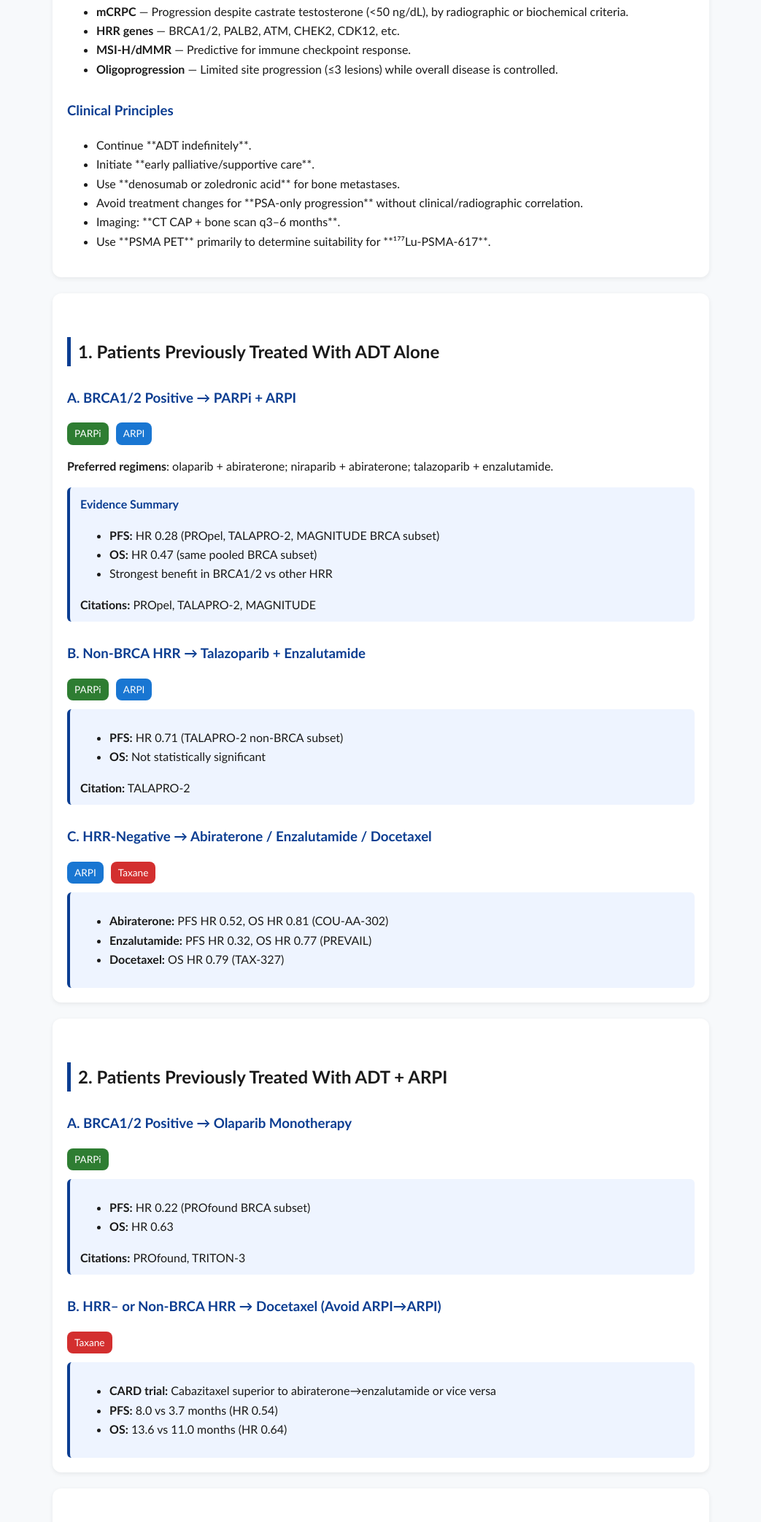
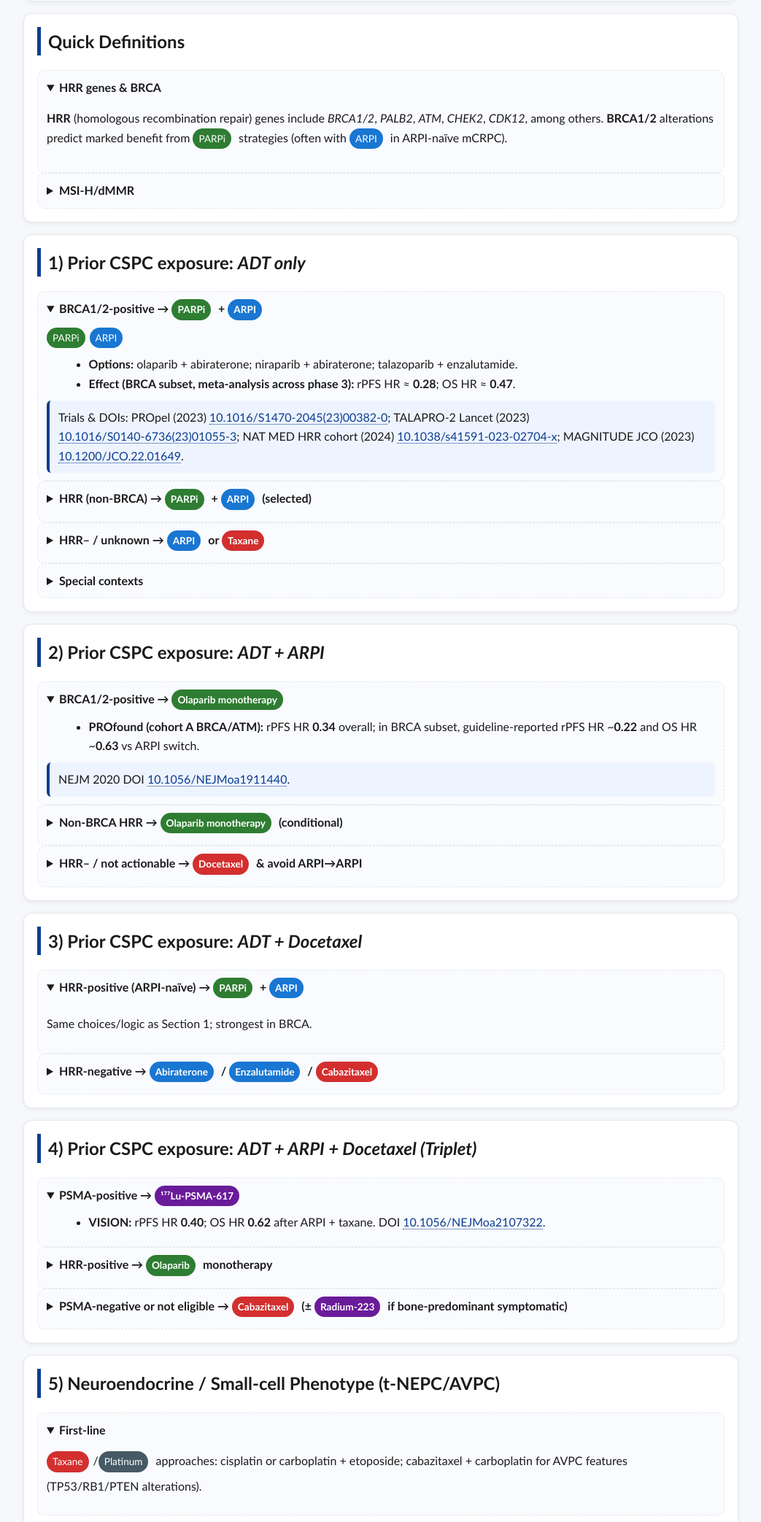
Before and after one commit to dralisamir/mcrpc-algorithm, a plain HTML site: page index.html in a window 1280 px wide. Shown: the part 546-2632 px from the top of the page at 73% size, without its empty margins (118-1161 px from the left). Drawn offline with Linux system fonts and the light colour scheme.

Commit message:
Update index.html

```diff
--- a/index.html
+++ b/index.html
@@ -1,293 +1,206 @@
-<!DOCTYPE html>
+<!doctype html>
 <html lang="en">
 <head>
-<meta charset="UTF-8">
+<meta charset="utf-8">
 <meta name="viewport" content="width=device-width, initial-scale=1">
 <title>mCRPC Clinical Handbook (ASCO 2025)</title>
-
+<meta name="description" content="Clinical handbook for mCRPC with collapsible sections, Trebuchet font, color-coded classes, and per-regimen PFS/OS with trial & DOI links.">
 <style>
-  body {
-    font-family: "Trebuchet MS", sans-serif;
-    margin: 0; padding: 0;
-    background: #f7f9fb;
-    color: #1a1a1a;
-    line-height: 1.65;
+  :root{
+    --ink:#1a1a1a; --muted:#5b6777; --panel:#ffffff; --bg:#f6f8fb; --border:#e5e7eb;
+    --arpi:#1976d2; --parpi:#2e7d32; --taxane:#d32f2f; --radio:#6a1b9a; --immuno:#ff8f00; --other:#455a64;
+    --accent:#0b3d91;
   }
-  header {
-    background: #0b3d91;
-    color: white;
-    padding: 24px 16px;
-    text-align: center;
-  }
-  h1 { margin: 0 0 8px; font-weight: 700; }
-  h2 { margin-top: 40px; border-left: 5px solid #0b3d91; padding-left: 10px; }
-  h3 { color: #0b3d91; margin-top: 28px; }
-  .container { max-width: 900px; margin: auto; padding: 20px; }
-  .section-card {
-    background: white;
-    border-radius: 12px;
-    padding: 20px;
-    margin: 22px 0;
-    box-shadow: 0 2px 6px rgba(0,0,0,0.07);
-  }
-  .tag {
-    display: inline-block;
-    padding: 4px 10px;
-    border-radius: 8px;
-    color: white;
-    font-size: 0.85rem;
-    margin-right: 6px;
-  }
-  .arpi { background: #1976d2; }
-  .parpi { background: #2e7d32; }
-  .taxane { background: #d32f2f; }
-  .radio { background: #6a1b9a; }
-  .immuno { background: #ff8f00; }
-  .other { background: #455a64; }
-
-  .evidence-box {
-    background: #eef4ff;
-    border-left: 4px solid #0b3d91;
-    padding: 10px 14px;
-    margin-top: 12px;
-    border-radius: 6px;
-  }
-  .trial {
-    font-weight: bold;
-    color: #0b3d91;
-  }
-  footer {
-    text-align: center;
-    color: #666;
-    padding: 22px;
-    margin-top: 40px;
-  }
+  html,body{height:100%}
+  body{margin:0;background:var(--bg);color:var(--ink);font-family:"Trebuchet MS", Tahoma, Arial, sans-serif;line-height:1.65}
+  header{background:var(--accent);color:#fff;padding:28px 16px;text-align:center}
+  h1{margin:0 0 6px;font-size:1.9rem}
+  .container{max-width:980px;margin:0 auto;padding:18px}
+  .card{background:var(--panel);border:1px solid var(--border);border-radius:12px;padding:18px;margin:16px 0;box-shadow:0 2px 6px rgba(0,0,0,.06)}
+  h2{margin-top:0;border-left:5px solid var(--accent);padding-left:10px}
+  h3{color:var(--accent);margin-top:18px}
+  .tag{display:inline-block;margin:0 6px 6px 0;padding:3px 8px;border-radius:999px;color:#fff;font-size:.85rem}
+  .arpi{background:var(--arpi)} .parpi{background:var(--parpi)} .taxane{background:var(--taxane)}
+  .radio{background:var(--radio)} .immuno{background:var(--immuno)} .other{background:var(--other)}
+  details{border:1px dashed var(--border);border-radius:10px;padding:10px 12px;background:#f9fbff}
+  summary{cursor:pointer;font-weight:700}
+  .evidence{background:#eef4ff;border-left:4px solid var(--accent);border-radius:6px;padding:10px 12px;margin-top:10px}
+  .muted{color:var(--muted)}
+  a.doi{color:var(--accent);text-decoration:none;border-bottom:1px dotted var(--accent)}
+  a.doi:hover{opacity:.8}
+  .chips{margin-top:4px}
+  ul.tight{margin:.2rem 0 .6rem 1.1rem}
+  .foot{color:var(--muted);font-size:.9rem;text-align:center;margin:28px 0}
 </style>
 </head>
-
 <body>
-
 <header>
-  <h1>mCRPC Clinical Handbook (ASCO 2025)</h1>
-  <div>Evidence-informed systemic therapy recommendations with PFS/OS benefits and citations</div>
+  <h1>mCRPC Clinical Handbook</h1>
+  <div>Modern, collapsible reference with class color‑coding • ASCO 2025 aligned</div>
 </header>
 
-<div class="container">
+<main class="container">
 
   <!-- INTRO -->
-<section class="section-card">
-  <h2>Introduction</h2>
-  <p>
-    This clinical handbook summarizes the 2025 ASCO guideline update for
-    <strong>metastatic castration-resistant prostate cancer (mCRPC)</strong>, integrating:
-  </p>
+  <section class="card">
+    <h2>Introduction & Core Principles</h2>
+    <p><strong>Scope.</strong> Evidence‑informed options for <em>metastatic castration‑resistant prostate cancer (mCRPC)</em>, summarized for rapid clinical reference and teaching.</p>
     <ul>
-    <li>Therapeutic selection based on <strong>prior castration-sensitive phase (CSPC) exposure</strong></li>
-    <li><strong>HRR and MSI/MMR biomarkers</strong></li>
-    <li>Clinical context (bone-only disease, indolent disease, oligoprogression)</li>
-    <li><strong>PFS/OS benefits with trial citations</strong></li>
+      <li><strong>Continue ADT indefinitely.</strong> Add palliative/supportive care early; maintain bone health (denosumab or zoledronic acid + Ca/Vit‑D).</li>
+      <li><strong>Monitoring.</strong> Use <em>CT chest/abdomen/pelvis + Tc‑99 bone scan</em> q3–6 months or earlier with clinical change. <em>PSMA‑PET</em> is primarily to qualify patients for <span class="tag radio">¹⁷⁷Lu‑PSMA‑617</span>; it is not recommended for routine response assessment.</li>
+      <li><strong>PSA kinetics (PSADT/velocity).</strong> In mCRPC, PSA kinetics are not validated to determine therapy selection; avoid <em>PSA‑only</em> progression calls without clinical/radiographic corroboration (PCWG3‑consistent).</li>
     </ul>
-
-  <h3>Key Definitions</h3>
-  <ul>
-    <li><strong>mCRPC</strong> — Progression despite castrate testosterone (&lt;50 ng/dL), by radiographic or biochemical criteria.</li>
-    <li><strong>HRR genes</strong> — BRCA1/2, PALB2, ATM, CHEK2, CDK12, etc.</li>
-    <li><strong>MSI-H/dMMR</strong> — Predictive for immune checkpoint response.</li>
-    <li><strong>Oligoprogression</strong> — Limited site progression (≤3 lesions) while overall disease is controlled.</li>
-  </ul>
-
-  <h3>Clinical Principles</h3>
-  <ul>
-    <li>Continue **ADT indefinitely**.</li>
-    <li>Initiate **early palliative/supportive care**.</li>
-    <li>Use **denosumab or zoledronic acid** for bone metastases.</li>
-    <li>Avoid treatment changes for **PSA-only progression** without clinical/radiographic correlation.</li>
-    <li>Imaging: **CT CAP + bone scan q3–6 months**.</li>
-    <li>Use **PSMA PET** primarily to determine suitability for **¹⁷⁷Lu‑PSMA‑617**.</li>
-  </ul>
+    <div class="muted">Evidence basis: ASCO 2025 guideline recommendations on monitoring and response assessment.</div>
   </section>
 
-<!-- BRANCH 1 -->
-<section class="section-card">
-  <h2>1. Patients Previously Treated With ADT Alone</h2>
-
-  <h3>A. BRCA1/2 Positive → PARPi + ARPI</h3>
-  <span class="tag parpi">PARPi</span>
-  <span class="tag arpi">ARPI</span>
-  <p><strong>Preferred regimens</strong>: olaparib + abiraterone; niraparib + abiraterone; talazoparib + enzalutamide.</p>
-
-  <div class="evidence-box">
-    <div class="trial">Evidence Summary</div>
-    <ul>
-      <li><strong>PFS:</strong> HR 0.28 (PROpel, TALAPRO‑2, MAGNITUDE BRCA subset)</li>
-      <li><strong>OS:</strong> HR 0.47 (same pooled BRCA subset)</li>
-      <li>Strongest benefit in BRCA1/2 vs other HRR</li>
-    </ul>
-    <div><strong>Citations:</strong> PROpel, TALAPRO‑2, MAGNITUDE</div>
-  </div>
-
-  <h3>B. Non-BRCA HRR → Talazoparib + Enzalutamide</h3>
-  <span class="tag parpi">PARPi</span>
-  <span class="tag arpi">ARPI</span>
-  <div class="evidence-box">
-    <ul>
-      <li><strong>PFS:</strong> HR 0.71 (TALAPRO‑2 non‑BRCA subset)</li>
-      <li><strong>OS:</strong> Not statistically significant</li>
-    </ul>
-    <div><strong>Citation:</strong> TALAPRO‑2</div>
-  </div>
-
-  <h3>C. HRR-Negative → Abiraterone / Enzalutamide / Docetaxel</h3>
-  <span class="tag arpi">ARPI</span>
-  <span class="tag taxane">Taxane</span>
-  <div class="evidence-box">
-    <ul>
-      <li><strong>Abiraterone:</strong> PFS HR 0.52, OS HR 0.81 (COU‑AA‑302)</li>
-      <li><strong>Enzalutamide:</strong> PFS HR 0.32, OS HR 0.77 (PREVAIL)</li>
-      <li><strong>Docetaxel:</strong> OS HR 0.79 (TAX‑327)</li>
-    </ul>
-  </div>
+  <!-- DEFINITIONS -->
+  <section class="card">
+    <h2>Quick Definitions</h2>
+    <details open>
+      <summary>HRR genes & BRCA</summary>
+      <p><strong>HRR</strong> (homologous recombination repair) genes include <em>BRCA1/2</em>, <em>PALB2</em>, <em>ATM</em>, <em>CHEK2</em>, <em>CDK12</em>, among others. <strong>BRCA1/2</strong> alterations predict marked benefit from <span class="tag parpi">PARPi</span> strategies (often with <span class="tag arpi">ARPI</span> in ARPI‑naïve mCRPC).</p>
+    </details>
+    <details>
+      <summary>MSI‑H/dMMR</summary>
+      <p><strong>MSI‑H/dMMR</strong> tumors can respond to <span class="tag immuno">pembrolizumab</span> across histologies; in prostate cancer, activity is seen in a small subset following prior lines.</p>
+    </details>
   </section>
 
-<!-- BRANCH 2 -->
-<section class="section-card">
-  <h2>2. Patients Previously Treated With ADT + ARPI</h2>
+  <!-- FIRST BRANCH -->
+  <section class="card">
+    <h2>1) Prior CSPC exposure: <em>ADT only</em></h2>
 
-  <h3>A. BRCA1/2 Positive → Olaparib Monotherapy</h3>
-  <span class="tag parpi">PARPi</span>
+    <details open>
+      <summary>BRCA1/2‑positive → <span class="tag parpi">PARPi</span> + <span class="tag arpi">ARPI</span></summary>
+      <div class="chips"><span class="tag parpi">PARPi</span><span class="tag arpi">ARPI</span></div>
+      <ul class="tight">
+        <li><strong>Options:</strong> olaparib + abiraterone; niraparib + abiraterone; talazoparib + enzalutamide.</li>
+        <li><strong>Effect (BRCA subset, meta‑analysis across phase 3):</strong> rPFS HR ≈ <strong>0.28</strong>; OS HR ≈ <strong>0.47</strong>.</li>
+      </ul>
+      <div class="evidence">
+        Trials & DOIs: PROpel (2023) <a class="doi" href="https://doi.org/10.1016/S1470-2045(23)00382-0">10.1016/S1470‑2045(23)00382‑0</a>; TALAPRO‑2 Lancet (2023) <a class="doi" href="https://doi.org/10.1016/S0140-6736(23)01055-3">10.1016/S0140‑6736(23)01055‑3</a>; NAT MED HRR cohort (2024) <a class="doi" href="https://doi.org/10.1038/s41591-023-02704-x">10.1038/s41591‑023‑02704‑x</a>; MAGNITUDE JCO (2023) <a class="doi" href="https://doi.org/10.1200/JCO.22.01649">10.1200/JCO.22.01649</a>.
+      </div>
+    </details>
 
-  <div class="evidence-box">
-    <ul>
-      <li><strong>PFS:</strong> HR 0.22 (PROfound BRCA subset)</li>
-      <li><strong>OS:</strong> HR 0.63</li>
+    <details>
+      <summary>HRR (non‑BRCA) → <span class="tag parpi">PARPi</span> + <span class="tag arpi">ARPI</span> (selected)</summary>
+      <ul class="tight">
+        <li><strong>TALAPRO‑2 (HRR‑deficient):</strong> rPFS HR ≈ <strong>0.45</strong> (primary HRR‑deficient cohort); OS immature/variable by gene. Consider strongest signals in PALB2/CDK12.</li>
       </ul>
-    <div><strong>Citations:</strong> PROfound, TRITON‑3</div>
+      <div class="evidence">
+        DOIs above; see TALAPRO‑2 Nat Med 2024.
       </div>
+    </details>
 
-  <h3>B. HRR– or Non-BRCA HRR → Docetaxel (Avoid ARPI→ARPI)</h3>
-  <span class="tag taxane">Taxane</span>
+    <details>
+      <summary>HRR– / unknown → <span class="tag arpi">ARPI</span> or <span class="tag taxane">Taxane</span></summary>
+      <ul class="tight">
+        <li><strong>Abiraterone + prednisone (COU‑AA‑302):</strong> rPFS HR <strong>0.52</strong>; OS HR <strong>0.81</strong>. DOI <a class="doi" href="https://doi.org/10.1016/S1470-2045(14)71205-7">10.1016/S1470‑2045(14)71205‑7</a>.</li>
+        <li><strong>Enzalutamide (PREVAIL):</strong> 12‑mo rPFS 65% vs 14% (HR <strong>0.19</strong>); OS HR <strong>0.71</strong>. DOI <a class="doi" href="https://doi.org/10.1056/NEJMoa1405095">10.1056/NEJMoa1405095</a>.</li>
+        <li><strong>Docetaxel (TAX‑327):</strong> OS HR <strong>0.79</strong> vs mitoxantrone. DOI <a class="doi" href="https://doi.org/10.1056/NEJMoa040720">10.1056/NEJMoa040720</a>.</li>
+      </ul>
+    </details>
 
-  <div class="evidence-box">
-    <ul>
-      <li><strong>CARD trial:</strong> Cabazitaxel superior to abiraterone→enzalutamide or vice versa</li>
-      <li><strong>PFS:</strong> 8.0 vs 3.7 months (HR 0.54)</li>
-      <li><strong>OS:</strong> 13.6 vs 11.0 months (HR 0.64)</li>
+    <details>
+      <summary>Special contexts</summary>
+      <ul class="tight">
+        <li><strong>Bone‑only symptomatic:</strong> <span class="tag radio">Radium‑223</span> OS HR <strong>0.70</strong> (ALSYMPCA). DOI <a class="doi" href="https://doi.org/10.1056/NEJMoa1213755">10.1056/NEJMoa1213755</a>.</li>
+        <li><strong>Indolent/minimally symptomatic, low volume:</strong> <span class="tag other">Sipuleucel‑T</span> OS HR <strong>0.73</strong> (pooled). DOI <a class="doi" href="https://www.nejm.org/doi/full/10.1056/NEJMoa1001294">NEJM 2010</a>.</li>
+        <li><strong>Oligometastatic (≤3 lesions):</strong> add MDT (e.g., SBRT). ARTO showed improved PFS HR <strong>0.35</strong> with AAP+SBRT vs AAP. DOI <a class="doi" href="https://doi.org/10.1200/JCO.23.00985">10.1200/JCO.23.00985</a>.</li>
+        <li><strong>MSI‑H/dMMR:</strong> <span class="tag immuno">Pembrolizumab</span> (non‑CRC MSI‑H cohort): prostate subset is small; median PFS ~4.1 mo, OS ~23.5 mo. DOI <a class="doi" href="https://doi.org/10.1200/JCO.19.02105">10.1200/JCO.19.02105</a>.</li>
       </ul>
-  </div>
+    </details>
   </section>
 
-<!-- BRANCH 3 -->
-<section class="section-card">
-  <h2>3. Patients Previously Treated With ADT + Docetaxel</h2>
+  <!-- SECOND BRANCH -->
+  <section class="card">
+    <h2>2) Prior CSPC exposure: <em>ADT + ARPI</em></h2>
 
-  <h3>A. HRR-positive → PARPi + ARPI if ARPI-naïve</h3>
-  <span class="tag parpi">PARPi</span>
-  <span class="tag arpi">ARPI</span>
+    <details open>
+      <summary>BRCA1/2‑positive → <span class="tag parpi">Olaparib monotherapy</span></summary>
+      <ul class="tight">
+        <li><strong>PROfound (cohort A BRCA/ATM):</strong> rPFS HR <strong>0.34</strong> overall; in BRCA subset, guideline‑reported rPFS HR ~<strong>0.22</strong> and OS HR ~<strong>0.63</strong> vs ARPI switch.</li>
+      </ul>
+      <div class="evidence">NEJM 2020 DOI <a class="doi" href="https://doi.org/10.1056/NEJMoa1911440">10.1056/NEJMoa1911440</a>.</div>
+    </details>
 
-  <div class="evidence-box">
-    <ul>
-      <li>Same benefits as BRCA1/2 subset in PROpel/TALAPRO‑2/MAGNITUDE</li>
+    <details>
+      <summary>Non‑BRCA HRR → <span class="tag parpi">Olaparib monotherapy</span> (conditional)</summary>
+      <p>rPFS benefit aggregated; OS signal inconsistent outside BRCA.</p>
+    </details>
+
+    <details>
+      <summary>HRR– / not actionable → <span class="tag taxane">Docetaxel</span> & avoid ARPI→ARPI</summary>
+      <ul class="tight">
+        <li><strong>CARD:</strong> cabazitaxel beat ARPI‑switch after prior ARPI + docetaxel: rPFS HR <strong>0.54</strong>; OS HR <strong>0.64</strong>. DOI <a class="doi" href="https://doi.org/10.1056/NEJMoa1911206">10.1056/NEJMoa1911206</a>.</li>
       </ul>
-  </div>
-
-  <h3>B. HRR-negative → Abiraterone / Enzalutamide / Cabazitaxel</h3>
-  <span class="tag arpi">ARPI</span>
-  <span class="tag taxane">Taxane</span>
-
-  <div class="evidence-box">
-    <ul>
-      <li><strong>Abiraterone post-docetaxel:</strong> PFS HR 0.66, OS HR 0.74 (COU‑AA‑301)</li>
-      <li><strong>Enzalutamide post-docetaxel:</strong> OS HR 0.63 (AFFIRM)</li>
-      <li><strong>Cabazitaxel:</strong> OS HR 0.70 (TROPIC)</li>
-    </ul>
-  </div>
+    </details>
   </section>
 
-<!-- BRANCH 4 -->
-<section class="section-card">
-  <h2>4. Patients Previously Treated With ADT + ARPI + Docetaxel (Triplet)</h2>
+  <!-- THIRD BRANCH -->
+  <section class="card">
+    <h2>3) Prior CSPC exposure: <em>ADT + Docetaxel</em></h2>
 
-  <h3>A. PSMA-positive → ¹⁷⁷Lu‑PSMA‑617</h3>
-  <span class="tag radio">Radiopharmaceutical</span>
+    <details open>
+      <summary>HRR‑positive (ARPI‑naïve) → <span class="tag parpi">PARPi</span> + <span class="tag arpi">ARPI</span></summary>
+      <p>Same choices/logic as Section 1; strongest in BRCA.</p>
+    </details>
 
-  <div class="evidence-box">
-    <ul>
-      <li><strong>PFS:</strong> HR 0.40 (VISION)</li>
-      <li><strong>OS:</strong> HR 0.62</li>
+    <details>
+      <summary>HRR‑negative → <span class="tag arpi">Abiraterone</span> / <span class="tag arpi">Enzalutamide</span> / <span class="tag taxane">Cabazitaxel</span></summary>
+      <ul class="tight">
+        <li><strong>COU‑AA‑301 (post‑docetaxel):</strong> rPFS HR <strong>0.66</strong>; OS HR <strong>0.74</strong>. DOI <a class="doi" href="https://doi.org/10.1016/S1470-2045(12)70379-0">10.1016/S1470‑2045(12)70379‑0</a>.</li>
+        <li><strong>AFFIRM (post‑docetaxel enzalutamide):</strong> rPFS HR <strong>0.40</strong>; OS HR <strong>0.63</strong>. DOI <a class="doi" href="https://doi.org/10.1056/NEJMoa1207506">10.1056/NEJMoa1207506</a>.</li>
+        <li><strong>TROPIC (cabazitaxel):</strong> OS HR <strong>0.70</strong> vs mitoxantrone. (Lancet 2010)</li>
       </ul>
-    <div><strong>Citation:</strong> VISION</div>
-  </div>
-
-  <h3>B. HRR-positive → Olaparib Monotherapy</h3>
-  <span class="tag parpi">PARPi</span>
-
-  <div class="evidence-box">
-    <ul>
-      <li><strong>PFS:</strong> HR 0.49 (PROfound HRR group)</li>
-    </ul>
-  </div>
-
-  <h3>C. Symptomatic Bone-only → Radium‑223</h3>
-  <span class="tag radio">Radiopharmaceutical</span>
-
-  <div class="evidence-box">
-    <ul>
-      <li><strong>OS:</strong> HR 0.70 (ALSYMPCA)</li>
-    </ul>
-  </div>
+    </details>
   </section>
 
-<!-- SPECIAL -->
-<section class="section-card">
-  <h2>5. Special Clinical Situations</h2>
+  <!-- FOURTH BRANCH -->
+  <section class="card">
+    <h2>4) Prior CSPC exposure: <em>ADT + ARPI + Docetaxel (Triplet)</em></h2>
 
-  <h3>Indolent, Minimally Symptomatic → Sipuleucel‑T</h3>
-  <span class="tag other">Cellular therapy</span>
+    <details open>
+      <summary>PSMA‑positive → <span class="tag radio">¹⁷⁷Lu‑PSMA‑617</span></summary>
+      <ul class="tight">
+        <li><strong>VISION:</strong> rPFS HR <strong>0.40</strong>; OS HR <strong>0.62</strong> after ARPI + taxane. DOI <a class="doi" href="https://doi.org/10.1056/NEJMoa2107322">10.1056/NEJMoa2107322</a>.</li>
+      </ul>
+    </details>
 
-  <div class="evidence-box">
-    <ul>
-      <li><strong>OS benefit:</strong> HR 0.73</li>
-      <li>No expected PSA or radiographic response</li>
-    </ul>
-    <div><strong>Citations:</strong> IMPACT, D9901, D9902A</div>
-  </div>
+    <details>
+      <summary>HRR‑positive → <span class="tag parpi">Olaparib</span> monotherapy</summary>
+      <p>As in Section 2.</p>
+    </details>
 
-  <h3>MSI-H/dMMR → Pembrolizumab</h3>
-  <span class="tag immuno">Immunotherapy</span>
-
-  <div class="evidence-box">
-    <ul>
-      <li><strong>ORR:</strong> ~40% across histology (KEYNOTE‑158)</li>
-      <li>Modest prostate-specific sample size</li>
-    </ul>
-  </div>
-
-  <h3>Oligoprogression → Metastasis-Directed Therapy (SBRT/Surgery)</h3>
-  <span class="tag other">MDT</span>
-
-  <div class="evidence-box">
-    <ul>
-      <li>Improved PFS when added to abiraterone in oligomet mCRPC</li>
-    </ul>
-    <div><strong>Citation:</strong> ARTO trial</div>
-  </div>
-
-  <h3>Neuroendocrine / Small-cell Variant → Platinum-based Therapy</h3>
-  <span class="tag other">Platinum</span>
-  <span class="tag taxane">Taxane</span>
-
-  <div class="evidence-box">
-    <ul>
-      <li>Carboplatin/cisplatin + etoposide (SCLC-based paradigm)</li>
-      <li>Carboplatin + cabazitaxel for AVPC phenotype</li>
-    </ul>
-  </div>
+    <details>
+      <summary>PSMA‑negative or not eligible → <span class="tag taxane">Cabazitaxel</span> (± <span class="tag radio">Radium‑223</span> if bone‑predominant symptomatic)</summary>
+      <p>Cabazitaxel preferred to ARPI‑switch (CARD). Consider radium‑223 in symptomatic bone‑predominant disease.</p>
+    </details>
   </section>
 
-<footer>
-  ASCO Guideline Update 2025 • mCRPC Systemic Therapy Handbook • Designed for quick clinical reference
-</footer>
-</div>
+  <!-- NEPC -->
+  <section class="card">
+    <h2>5) Neuroendocrine / Small‑cell Phenotype (t‑NEPC/AVPC)</h2>
+    <details open>
+      <summary>First‑line</summary>
+      <p><span class="tag taxane">Taxane</span>/<span class="tag other">Platinum</span> approaches: cisplatin or carboplatin + etoposide; cabazitaxel + carboplatin for AVPC features (TP53/RB1/PTEN alterations).</p>
+    </details>
+  </section>
 
+  <!-- MONITORING -->
+  <section class="card">
+    <h2>Monitoring & Response Assessment</h2>
+    <details open>
+      <summary>What to order and when</summary>
+      <ul class="tight">
+        <li><strong>Labs:</strong> PSA, testosterone (to confirm castrate levels), CBC, CMP; do not escalate therapy for PSA‑only rise without clinical or imaging evidence.</li>
+        <li><strong>Imaging:</strong> CT‑CAP + bone scan every 3–6 months or earlier if clinically indicated.</li>
+        <li><strong>PSMA‑PET:</strong> primarily for selecting ¹⁷⁷Lu‑PSMA‑617 candidates; not recommended as a routine response tool.</li>
+      </ul>
+    </details>
+  </section>
+
+  <p class="foot">Source framework: ASCO Guideline Update 2025; pivotal trials as linked above. This educational tool does not substitute for clinical judgment.</p>
+</main>
 </body>
 </html>
```
Lines whose indentation alone changed are shown as unchanged.
